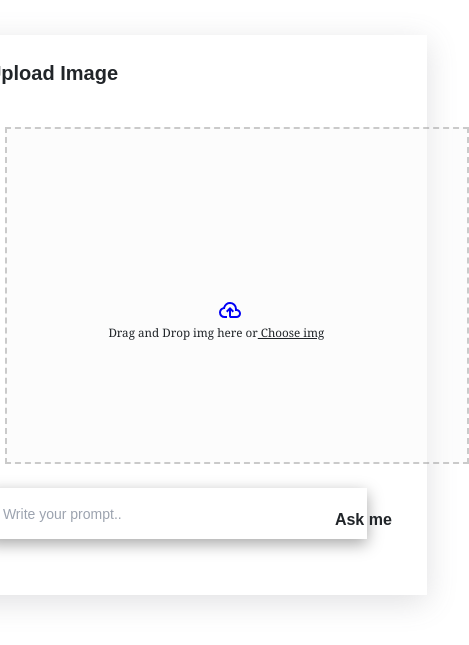
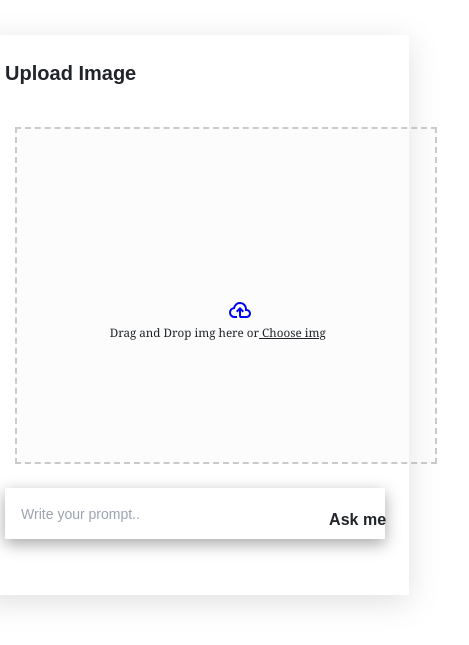
Before and after one commit to abishkar123/-Image-Text-AI, a React (Vite) app: page / in a window 390 px wide. Shown: the part 107-752 px from the top of the page, 469 px wide, since content can reach past the window. Built offline with nearby package versions, Linux system fonts and the light colour scheme.

Commit message:
UI updated

```diff
--- a/src/App.css
+++ b/src/App.css
@@ -79,20 +79,20 @@
 }
 @media only screen and (max-width: 700px) {
   .img-upload{
-    width:65vh;
+    width:60vh;
     min-height:50vh;
   }
   .img-box{
-    width: 55vh;
+    width: 50vh;
     height: 40vh;
 
    position: relative;
-   left: 5vh;
+   left: 4vh;
   }
 
   .text-position{
     position: relative;
-    right:6vh;
+    right:7vh;
     font-size: smaller;
   }
   .icons{
@@ -104,7 +104,7 @@
    }
    .button-text{
 
-    left:23rem;
+    left:21.5rem;
 
   }
 
```
